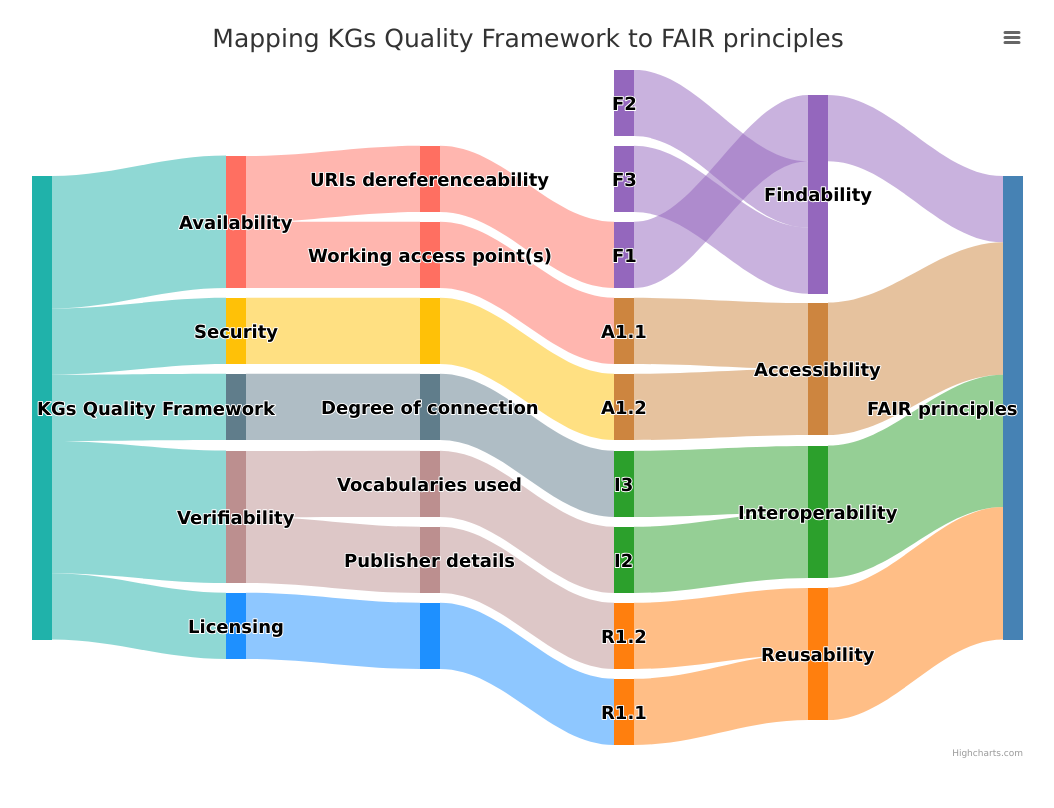
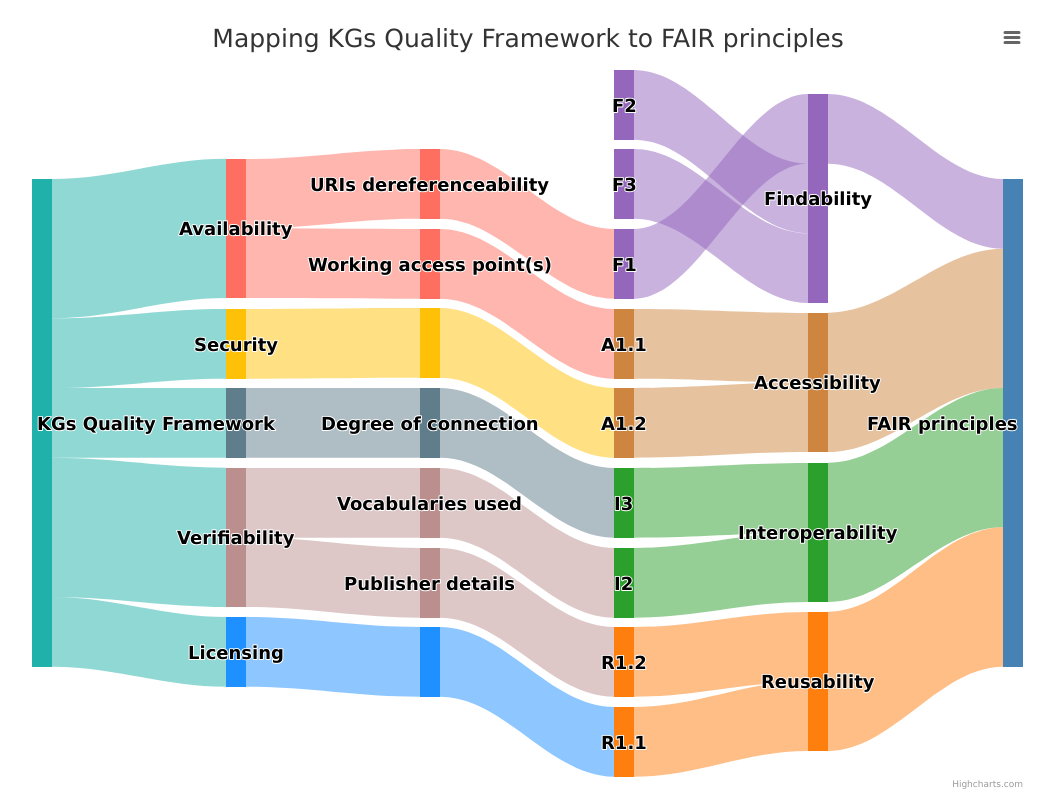
Before and after one commit to GabrieleT0/ISWS2025-poster, a plain HTML site: page index.html in a window 1280 px wide. Shown: the whole page, without its empty margins (112-1166 px from the left). Drawn offline with nearby package versions, Linux system fonts and the light colour scheme; some packages are replaced by stand-ins of ours; a script that the page names is missing.

Commit message:
Updated the height of the chart container and adjusted the export parameters for higher resolution. Replaced the sankey.png image file.

```diff
--- a/index.html
+++ b/index.html
@@ -59,7 +59,7 @@
 
 </style>
 <figure class="highcharts-figure">
-    <div id="container" style="height: 95%;"></div>
+    <div id="container" style="height: 99%;"></div>
 </figure>
 
 
@@ -94,8 +94,8 @@
     },
 exporting: {
     enabled: true,
-    sourceWidth: 1400, // match your chart container width
-    sourceHeight: 800, // match your chart container height
+    sourceWidth: 1300, // match your chart container width
+    sourceHeight: 900, // match your chart container height
     scale: 2,           // higher scale = higher resolution
     fallbackToExportServer: false // use client-side export
 },
```
Also changed, not shown: sankey.png.
